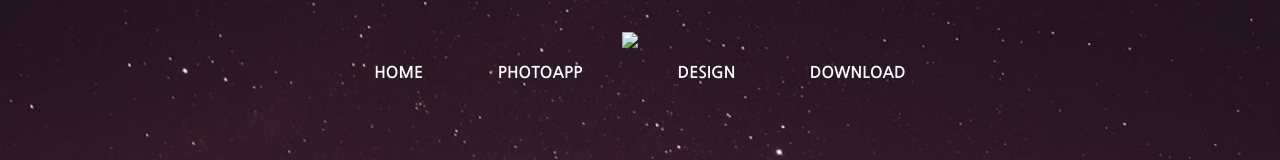
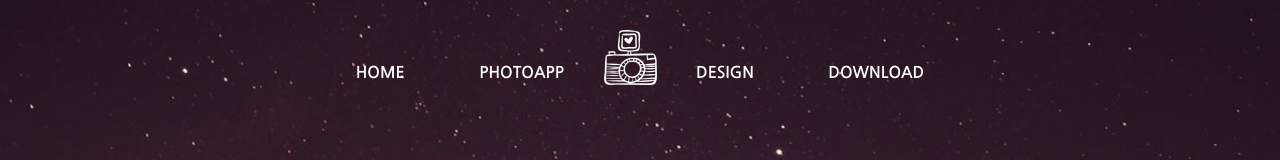
Before and after one commit to TursunmetovaFeruza/TursunmetovaFeruza.github.io, a plain HTML site: page index.html in a window 1280 px wide. Shown: the top 160 px of the page. Drawn offline with nearby package versions, Linux system fonts and the light colour scheme; files that its build step writes are made by us from their sources; files whose address does not match are found by name.

Commit message:
Update index.html

```diff
--- a/index.html
+++ b/index.html
@@ -3,7 +3,7 @@
 <head>
 	<meta charset="utf-8">
 	<title>Main page</title>
-	<link rel="stylesheet" href="../MongoDB/app/public/style/style.css">
+	<link rel="stylesheet" href="../app/public/style/style.css">
 	<link href="https://fonts.googleapis.com/css?family=Nanum+Gothic:400,700" rel="stylesheet">
 	<script src="https://code.jquery.com/jquery-2.2.4.min.js"></script>
 </head>
@@ -14,7 +14,7 @@
 				<nav class="nav">
 					<a class="nav_link" href="">Home</a>
 					<a class="nav_link" href="">Photoapp</a>
-					<a  href=""><img src="../MongoDB/style/img/logo.png"></a>
+					<a  href=""><img src="../style/img/logo.png"></a>
 					<a class="nav_link" href="">Design</a>
 					<a class="nav_link" href="">Download</a>
 				</nav>
```
